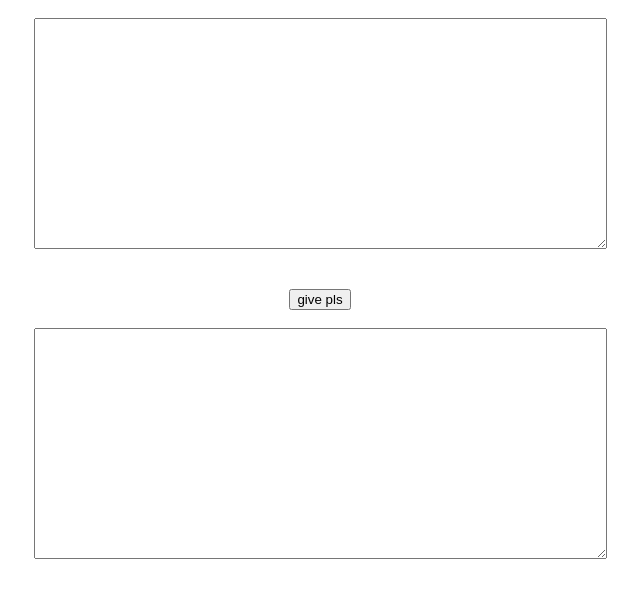
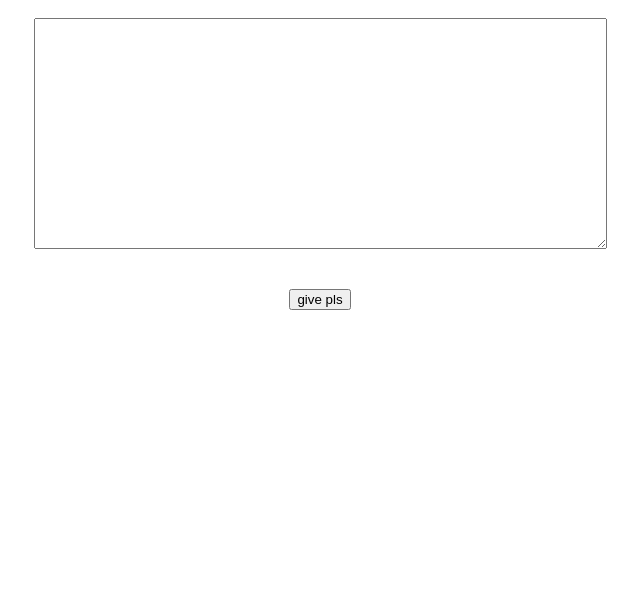
Before and after one commit to babaoui/skribbl_pw_enc, a plain HTML site: page index.html in a window 1280 px wide. Shown: the part 107-704 px from the top of the page, without its empty margins (320-960 px from the left). Drawn offline with Linux system fonts and the light colour scheme.

Commit message:
Update index.html

```diff
--- a/index.html
+++ b/index.html
@@ -19,7 +19,7 @@
         <button id="g">give pls</button>
         <br>
         <br>
-        <textarea id="o" cols=69 rows=15 readonly></textarea>
+        <textarea id="o" hidden></textarea>
     </body>
     <script src="index.js"></script>
 </html>
```
